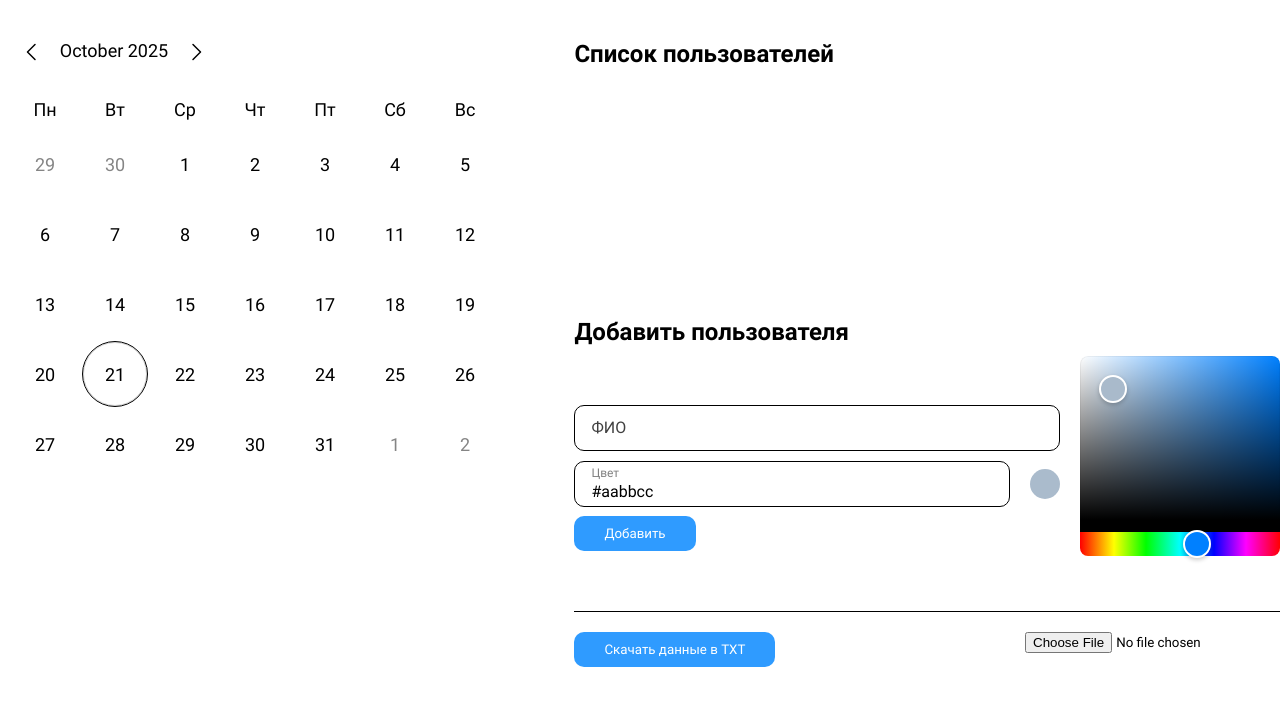
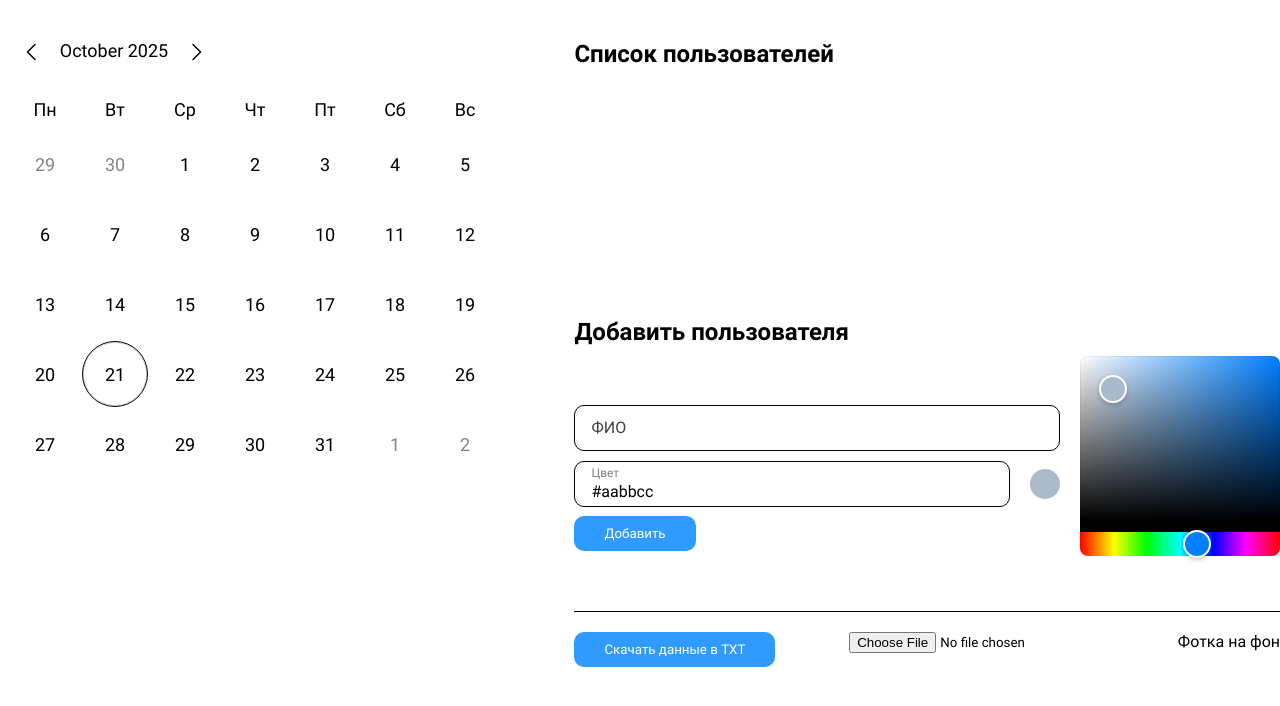
Before and after one commit to 1ww1s/calendar_work, a React (Create React App) app: page / in a window 1280 px wide. Shown: the top 706 px of the page. Built offline with nearby package versions, Linux system fonts and the light colour scheme.

Commit message:
add. менять фон, загружая фотки с компа

```diff
--- a/src/App.css
+++ b/src/App.css
@@ -27,7 +27,7 @@
 .files{
     display: flex;
     justify-content: space-between;
-    gap: 40px;
+    gap: 20px;
     margin-top: 40px;
     padding-top: 20px;
     border-top: 1px solid #000;
--- a/src/App.tsx
+++ b/src/App.tsx
@@ -7,6 +7,7 @@ import { IData } from './model/types';
 import { MyButton } from './ui/button';
 import { Import } from './ui/import';
 import { ExportComponent } from './ui/export';
+import { ImportBackImage } from './ui/importBackImage';
 
 function App() {
 
@@ -62,6 +63,7 @@ function App() {
             <Import
               setList={setList}
             />
+            <ImportBackImage />
           </section>
         </section>
       </main>
--- a/src/index.css
+++ b/src/index.css
@@ -1,6 +1,13 @@
 body{
   margin: 0;
   padding: 0;
+}
+
+html{
+  background-repeat: no-repeat;
+  background-position: 100% 100%;
+  background-size: cover;
+  height: 100%;
 }
 
 body{
--- /dev/null
+++ b/src/ui/importBackImage/ImportBackImage.tsx
@@ -0,0 +1,52 @@
+import { ChangeEvent, FC, useEffect, useState } from "react";
+import classes from './importBackImage.module.scss'
+
+
+
+export const ImportBackImage: FC = () => {
+
+    const [error, setError] = useState<string>('')
+    const [url, setUrl] = useState<string>('')
+
+    const onChange = (e: ChangeEvent<HTMLInputElement>) => {
+        const files = e.target.files
+        if(files){
+            const file = files[0]
+            if(file){
+                const read = new FileReader()
+                read.readAsArrayBuffer(file)
+                read.onload = () => {
+                    try{
+                        const result: ArrayBuffer = read.result as ArrayBuffer
+                        if(url){
+                            URL.revokeObjectURL(url)
+                        }
+                        const newUrl = URL.createObjectURL(new Blob([result]))
+                        window.document.documentElement.style.backgroundImage = `url('${newUrl}')`
+                        setUrl(newUrl)
+                    }
+                    catch(e){
+                        setError('Не правильный формат файла')
+                    }
+                }
+            }
+        }
+    }
+
+    useEffect(() => {
+
+        return () => {
+            if(url){
+                URL.revokeObjectURL(url)
+            }
+        }
+    }, [])
+
+    return (
+        <label className={classes.container}>
+            <input onChange={onChange} type="file" accept=".png, .jpg, .jpeg" />
+            Фотка на фон
+            {error && <span className={classes.error}>{error}</span>}
+       </label>
+    )
+}
--- /dev/null
+++ b/src/ui/importBackImage/importBackImage.module.scss
@@ -0,0 +1,18 @@
+
+
+
+.container{
+    display: flex;
+    flex-direction: column;
+    height: 100%;
+    cursor: pointer;
+
+    >input{
+        display: none;
+    }
+
+    .error{
+        color: var(--red);
+        font-size: 15px;
+    }
+}
--- /dev/null
+++ b/src/ui/importBackImage/index.ts
@@ -0,0 +1 @@
+export { ImportBackImage } from "./ImportBackImage";
```
